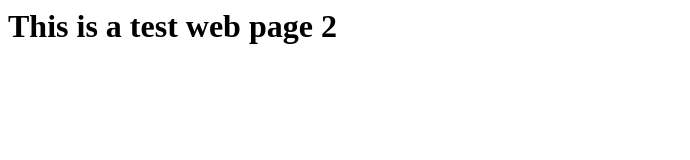
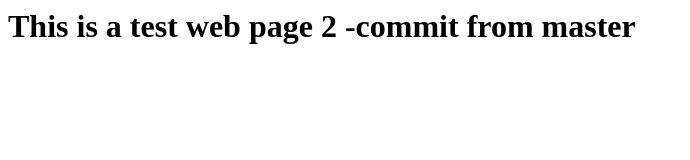
Before and after one commit to tej1984/webtest, a plain HTML site: page index.html in a window 1280 px wide. Shown: the whole page, without its empty margins (0-690 px from the left). Drawn offline with Linux system fonts and the light colour scheme.

Commit message:
master change

```diff
--- a/index.html
+++ b/index.html
@@ -1 +1 @@
-<h1>This is a test web page 2</h1>
+<h1>This is a test web page 2 -commit from master</h1>
```
